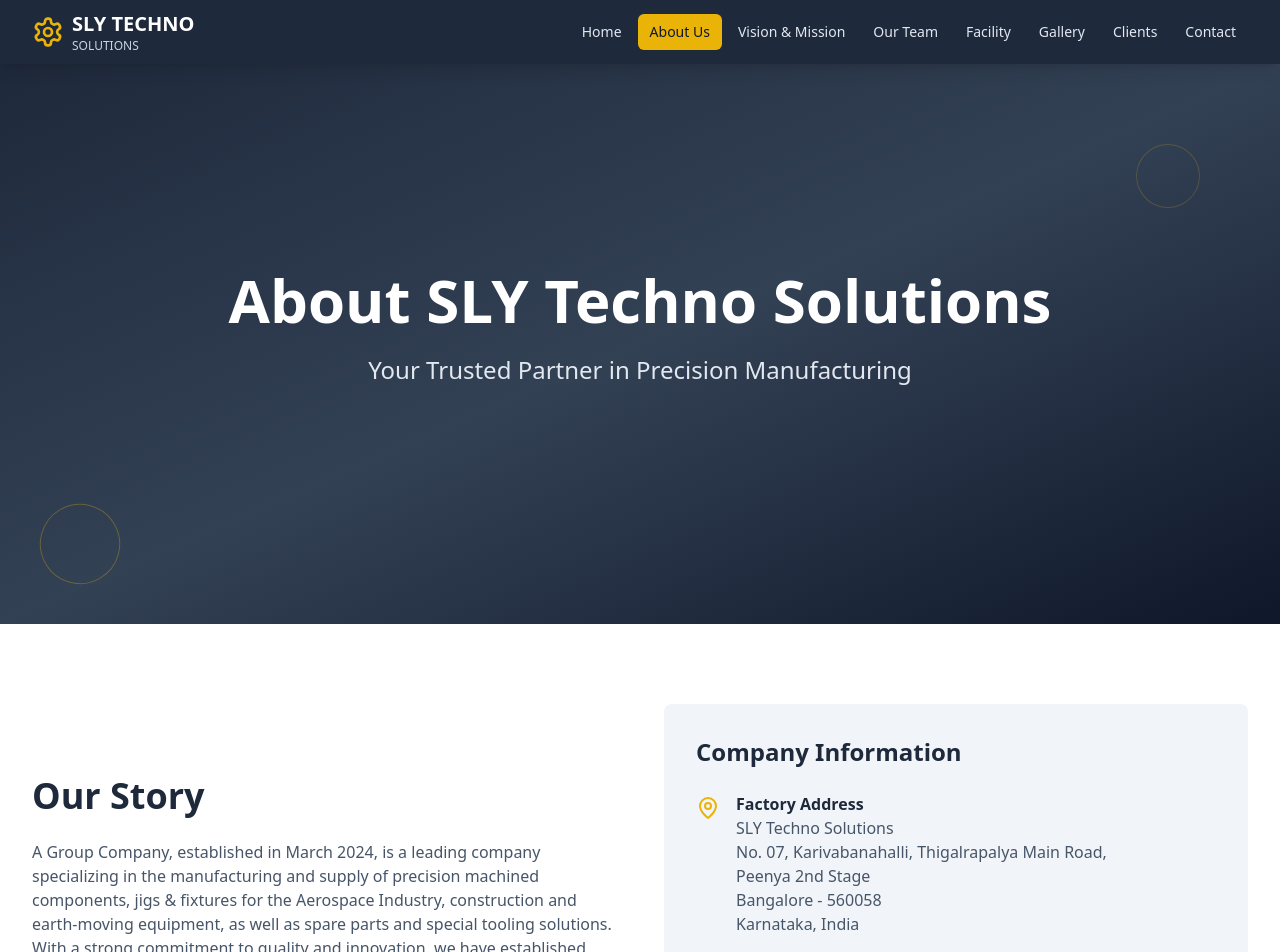
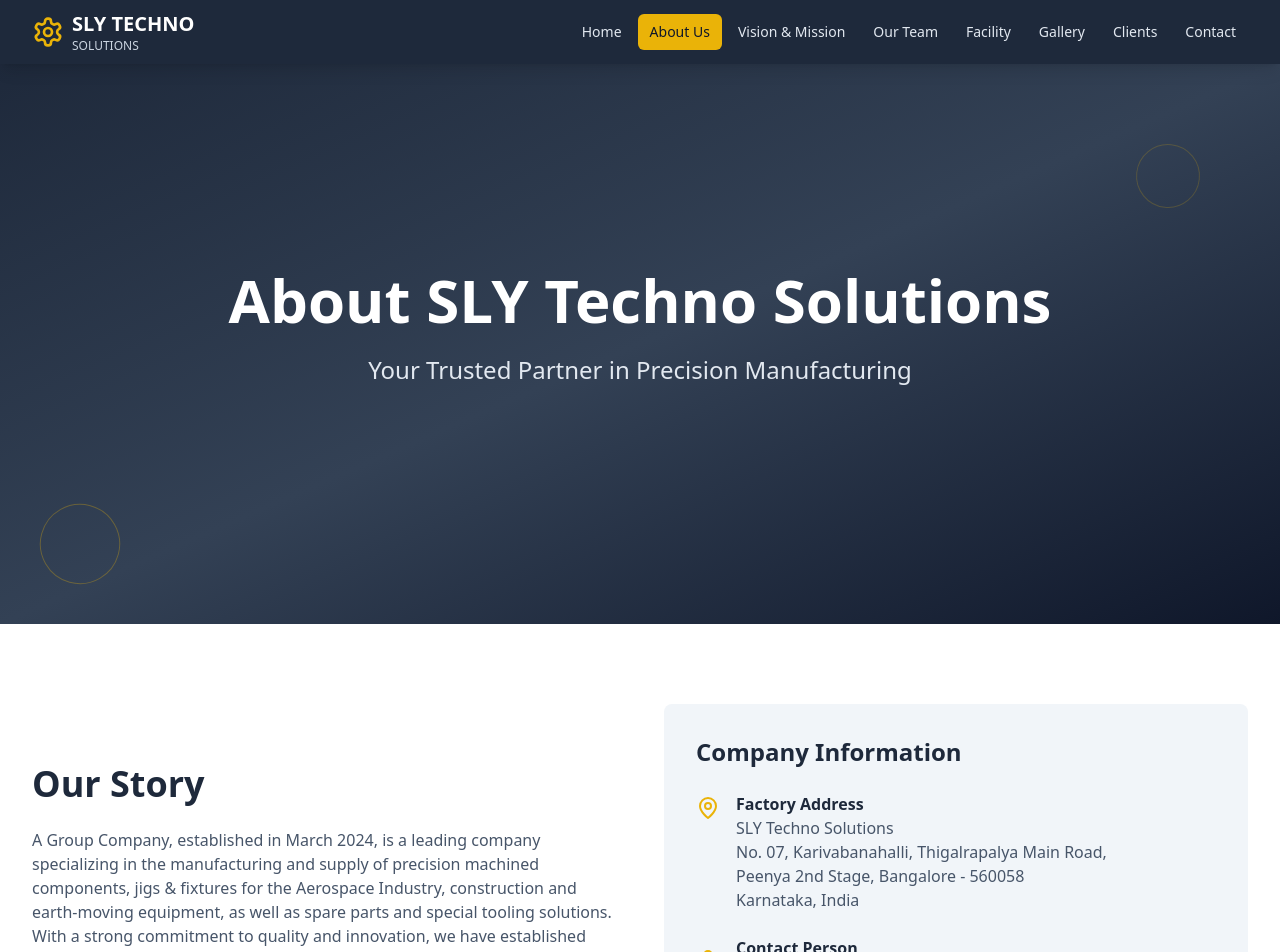
Before and after one commit to Harishgowdaa/SLY-Techno, a React (Vite) app: page /about in a window 1280 px wide. Shown: the top 952 px of the page. Built offline with nearby package versions, Linux system fonts and the light colour scheme.

Commit message:
Add initial commit

```diff
--- a/src/pages/About.tsx
+++ b/src/pages/About.tsx
@@ -44,8 +44,7 @@ const About = () => {
                                             <br />
                                             No. 07, Karivabanahalli, Thigalrapalya Main Road,
                                             <br />
-                                            Peenya 2nd Stage
-                                            <br />
+                                            Peenya 2nd Stage,
                                             Bangalore - 560058
                                             <br />
                                             Karnataka, India
```
